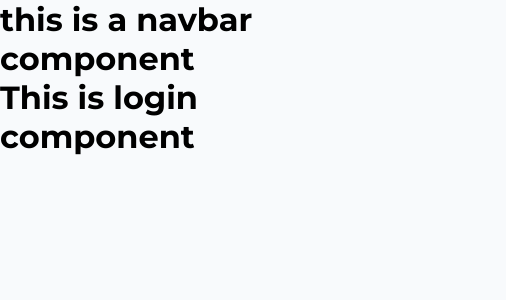
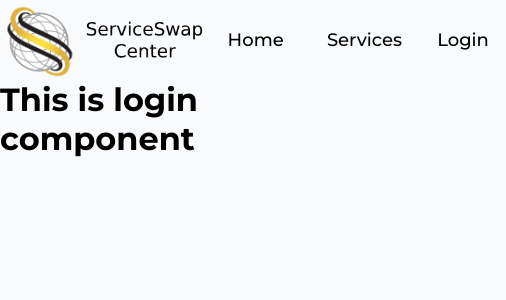
Before and after one commit to tushar-454/service-swap-center, a React (Vite) app: page /login in a window 390 px wide. Shown: the top 300 px of the page, 506 px wide, since content can reach past the window. Built offline with nearby package versions, Linux system fonts and the light colour scheme.

Commit message:
header section completed but not responsive

```diff
--- /dev/null
+++ b/src/Components/Header/Header.jsx
@@ -0,0 +1,20 @@
+import classes from './Header.module.css';
+import Logo from './Logo';
+import Navbar from './Navbar';
+import User from './User';
+
+const Header = () => {
+  return (
+    <header>
+      <div className={classes.headerWrap}>
+        <Logo />
+        <div className={classes.userWrap}>
+          <Navbar />
+          <User />
+        </div>
+      </div>
+    </header>
+  );
+};
+
+export default Header;
--- /dev/null
+++ b/src/Components/Header/Header.module.css
@@ -0,0 +1,9 @@
+.headerWrap {
+  display: flex;
+  justify-content: space-between;
+  align-items: center;
+}
+.userWrap {
+  display: flex;
+  align-items: center;
+}
--- /dev/null
+++ b/src/Components/Header/Logo.jsx
@@ -0,0 +1,14 @@
+import logoIcon from '../../assets/logo.png';
+import logoText from '../../assets/logoTxt.png';
+import classes from './Logo.module.css';
+
+const Logo = () => {
+  return (
+    <div className={classes.logoWrap}>
+      <img src={logoIcon} width='80px' alt='logo' />
+      <img src={logoText} width='130px' alt='logoTxt' />
+    </div>
+  );
+};
+
+export default Logo;
--- /dev/null
+++ b/src/Components/Header/Logo.module.css
@@ -0,0 +1,4 @@
+.logoWrap {
+  display: flex;
+  align-items: center;
+}
--- /dev/null
+++ b/src/Components/Header/Navbar.jsx
@@ -0,0 +1,30 @@
+import { NavLink } from 'react-router-dom';
+import classes from './Navbar.module.css';
+
+const navItems = [
+  {
+    id: 1,
+    name: 'Home',
+    path: '/',
+  },
+  {
+    id: 2,
+    name: 'Services',
+    path: '/services',
+  },
+];
+const Navbar = () => {
+  return (
+    <div className={classes.navItemsWrap}>
+      {navItems?.map((item) => (
+        <NavLink key={item.id} to={item.path} className={classes.navItem}>
+          {({ isActive }) => (
+            <span className={isActive ? classes.active : ''}>{item.name}</span>
+          )}
+        </NavLink>
+      ))}
+    </div>
+  );
+};
+
+export default Navbar;
--- /dev/null
+++ b/src/Components/Header/Navbar.module.css
@@ -0,0 +1,21 @@
+.navItemsWrap {
+  display: flex;
+  gap: 0.5rem;
+}
+.navItem span {
+  font-size: 18px;
+  font-weight: 500;
+  margin: 0.3rem;
+  color: #000;
+  padding: 0.5rem 0.8rem;
+  border-radius: 0.4rem;
+  transition: 0.2s;
+}
+.navItem span:hover {
+  background-color: #2626ff;
+  color: #fff;
+}
+.active {
+  background-color: #2626ff;
+  color: #fff !important;
+}
--- /dev/null
+++ b/src/Components/Header/User.jsx
@@ -0,0 +1,12 @@
+import { NavLink } from 'react-router-dom';
+import classes from './User.module.css';
+
+const User = () => {
+  return (
+    <div>
+      <NavLink className={classes.login}>Login</NavLink>
+    </div>
+  );
+};
+
+export default User;
--- /dev/null
+++ b/src/Components/Header/User.module.css
@@ -0,0 +1,13 @@
+.login {
+  font-size: 18px;
+  font-weight: 500;
+  margin: 0.3rem;
+  color: #000;
+  padding: 0.5rem 0.8rem;
+  border-radius: 0.4rem;
+  transition: 0.2s;
+}
+.login:hover {
+  background-color: #2626ff;
+  color: #fff;
+}
--- a/src/Components/Navbar/Navbar.jsx
+++ /dev/null
@@ -1,9 +0,0 @@
-const Navbar = () => {
-  return (
-    <div>
-      <h1>this is a navbar component</h1>
-    </div>
-  );
-};
-
-export default Navbar;
--- a/src/Routes/Layout.jsx
+++ b/src/Routes/Layout.jsx
@@ -1,13 +1,12 @@
 import { Outlet, useLocation } from 'react-router-dom';
 import Footer from '../Components/Footer/Footer';
-import Navbar from '../Components/Navbar/Navbar';
+import Header from '../Components/Header/Header';
 
 const Layout = () => {
   const { pathname } = useLocation();
-  console.log(pathname);
   return (
     <>
-      <Navbar />
+      <Header />
       <Outlet />
       {pathname === '/login' || pathname === '/signup' ? <></> : <Footer />}
     </>
--- a/src/index.css
+++ b/src/index.css
@@ -5,6 +5,7 @@
   padding: 0;
   box-sizing: border-box;
   font-family: 'Montserrat', sans-serif;
+  text-decoration: none;
 }
 
 body {
```
